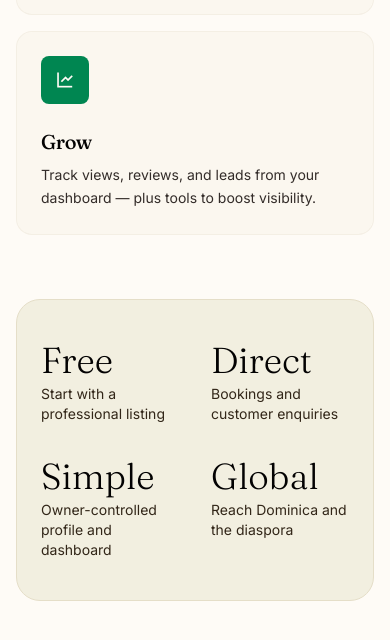
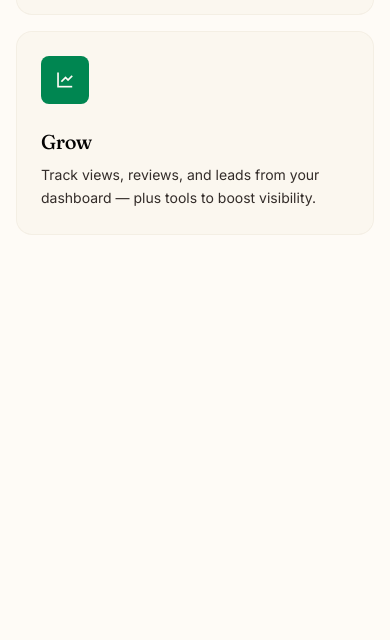
Before and after one commit to Nikola0803/connect767, a React (Vite) app: page / in a window 390 px wide. Shown: the part 2960-3600 px from the top of the page. Built offline with nearby package versions, Linux system fonts and the light colour scheme; no server answers.

Commit message:
Remove homepage stats strip

```diff
--- a/src/components/HowItWorks.jsx
+++ b/src/components/HowItWorks.jsx
@@ -1,4 +1,4 @@
-import { steps, stats } from "../data/content";
+import { steps } from "../data/content";
 
 export default function HowItWorks() {
   return (
@@ -38,19 +38,6 @@ export default function HowItWorks() {
             </div>
           ))}
         </div>
-
-        <div className="rounded-3xl bg-secondary-100 border border-secondary-200 px-6 md:px-10 py-10 md:py-12">
-          <div className="grid grid-cols-2 md:grid-cols-4 gap-8">
-            {stats.map((stat) => (
-              <div key={stat.label}>
-                <div className="font-heading text-4xl md:text-5xl font-light text-foreground-950 mb-1">
-                  {stat.value}
-                </div>
-                <div className="text-sm text-secondary-900 font-label">{stat.label}</div>
-              </div>
-            ))}
-          </div>
-        </div>
       </div>
     </section>
   );
--- a/src/data/content.js
+++ b/src/data/content.js
@@ -76,13 +76,6 @@ export const steps = [
   },
 ];
 
-export const stats = [
-  { value: "Free", label: "Start with a professional listing" },
-  { value: "Direct", label: "Bookings and customer enquiries" },
-  { value: "Simple", label: "Owner-controlled profile and dashboard" },
-  { value: "Global", label: "Reach Dominica and the diaspora" },
-];
-
 // Blog post fixtures moved to src/data/blog.js (full articles, not just cards).
 
 export const partners = ["Printful", "USPS", "UPS", "FedEx", "Amazon", "Meta", "Pinterest", "Stripe"];
```
